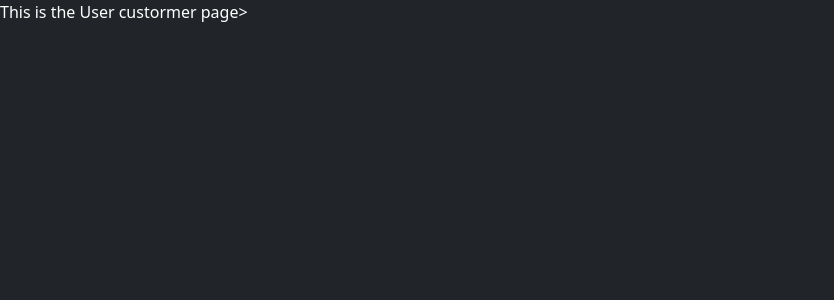
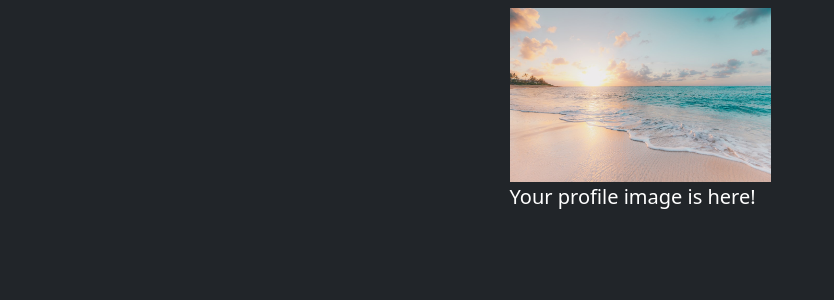
Before and after one commit to darisaadu/denis, a Django app: page /new_user_custormer_page/ in a window 1280 px wide. Shown: the top 300 px of the page, without its empty margins (0-834 px from the left). Run offline with Django 3.2, Linux system fonts and the light colour scheme.

Commit message:
modified five files

```diff
--- a/emails/views.py
+++ b/emails/views.py
@@ -13,7 +13,7 @@ from .forms import EmailEntryForm, EmailEntryUpdateForm
 def custormer_page(request, *args, **kwargs):
     return render(request, 'user_page.html', {})
 
-# @login_required
+@login_required
 def email_entry_update_view(request, id=None, *args, **kwargs):
     try:
         obj = EmailEntry.objects.get(id=id)
@@ -44,7 +44,7 @@ def email_entry_create_view(request, *args, **kwargs):
     return render(request, 'home.html', context)
 
 
-# @login_required
+@login_required
 # @allowed_users(['admin'])
 def email_entry_list_view(request, *args, **kwargs):
     queryset = EmailEntry.objects.all()
@@ -52,7 +52,8 @@ def email_entry_list_view(request, *args, **kwargs):
     return render(request, 'emails/list.html', context)
 
 
-# @login_required
+@login_required
+@admin_only
 # @allowed_users(['admin'])
 def email_entry_detail_view(request, id=None, *args, **kwargs):
     try:
@@ -63,7 +64,7 @@ def email_entry_detail_view(request, id=None, *args, **kwargs):
     return render(request, 'emails/detail.html', context)
 
 
-# @login_required
+@login_required
 # @allowed_users(['admin'])
 def email_entry_delete_view(request, id=None, *args, **kwargs):
     try:
--- a/templates/user_page.html
+++ b/templates/user_page.html
@@ -1,5 +1,13 @@
 {% extends 'base.html' %}
+{% load static %}
 
 {% block content %}
-    This is the User custormer page>
+<div class="container">
+    <div class="row mt-2">
+        <div class="col-md-3 mx-auto">
+            <img src="{% static 'img/beach.jpg' %}" alt="Beach Image" class="img-fluid">
+            <p class="lead">Your profile image is here!</p>
+        </div>
+    </div>
+</div>
 {% endblock %}
```
Also changed, not shown: db.sqlite3.
